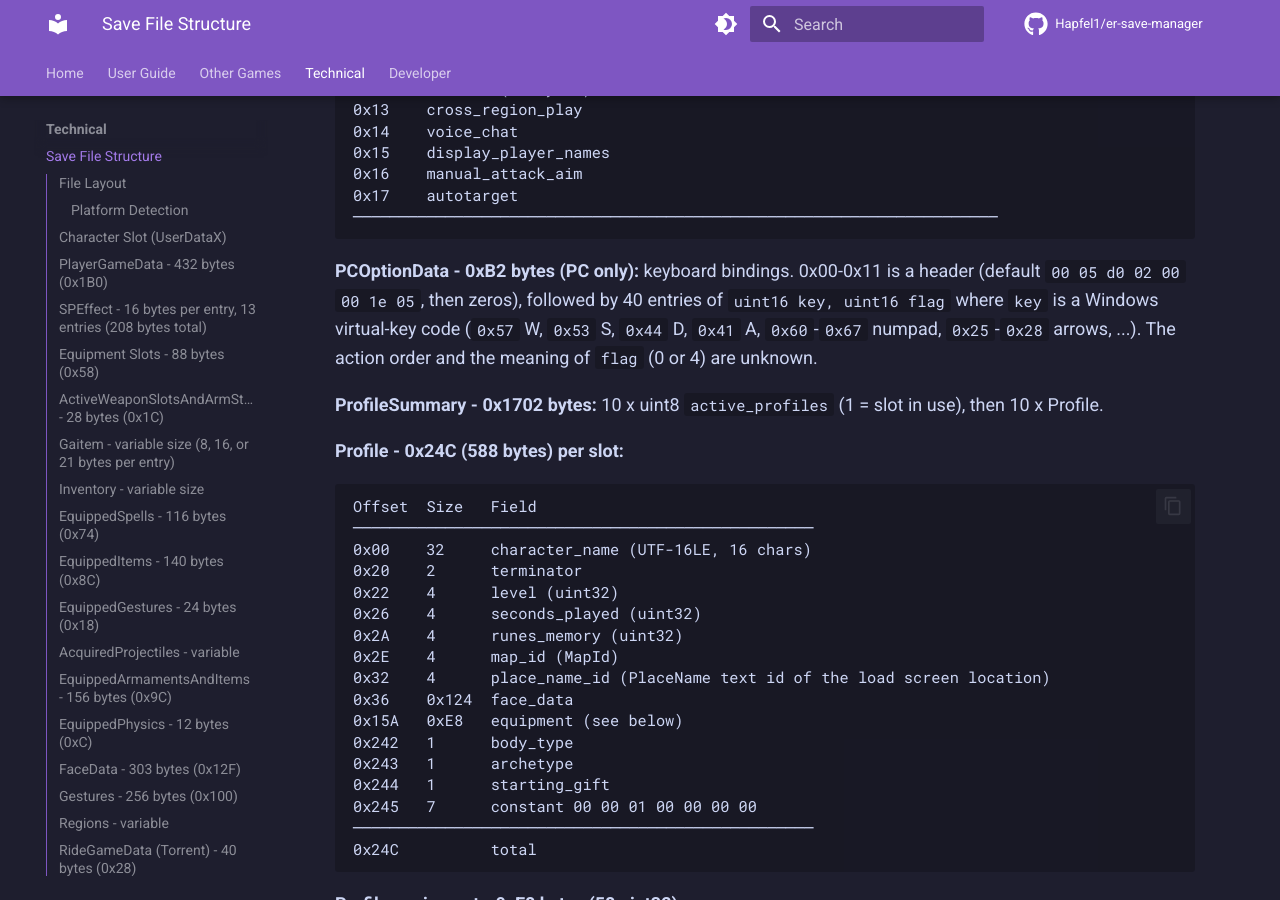
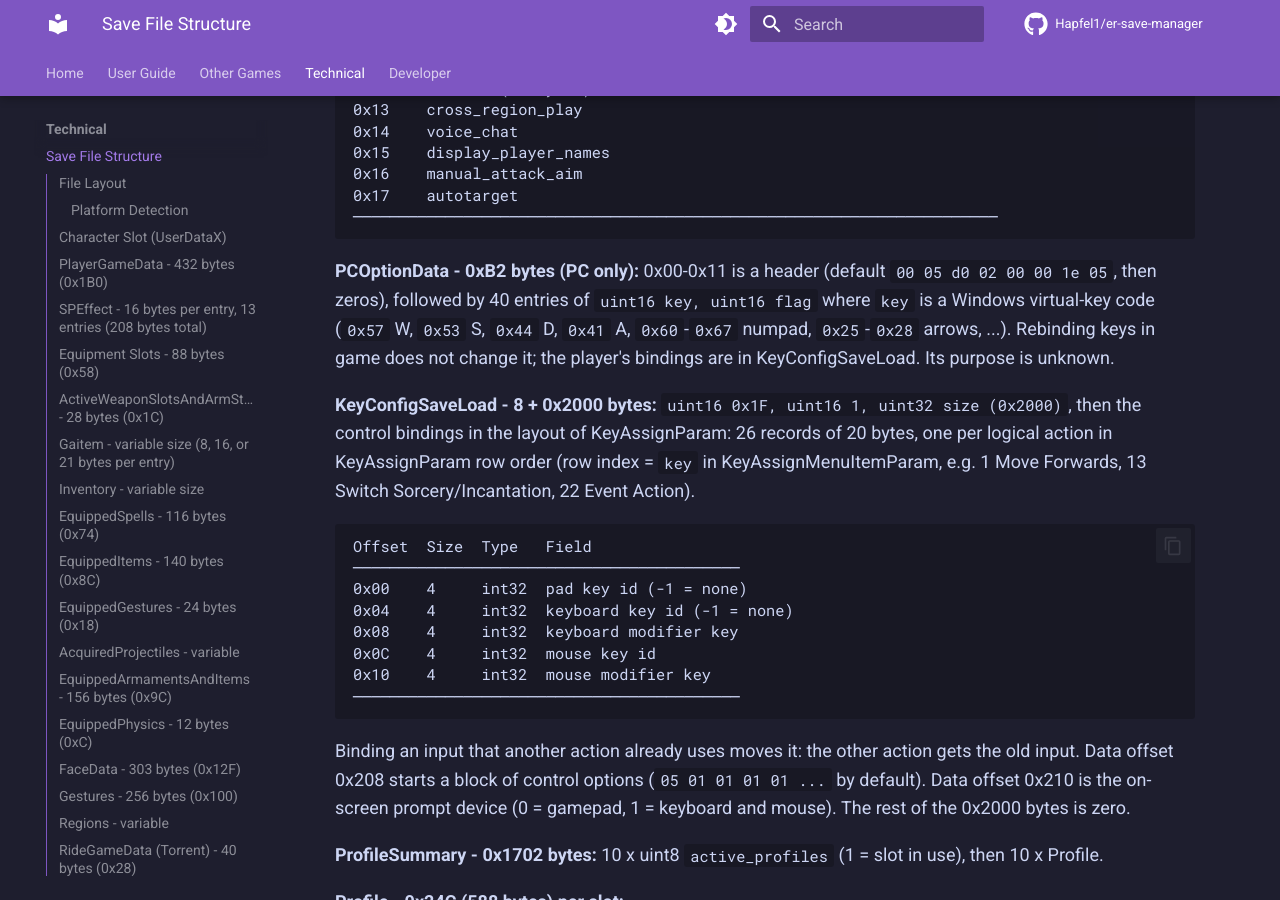
Before and after one commit to Hapfel1/er-save-manager, an MkDocs documentation site: the page built from docs/technical/save-file-structure.md, in a window 1280 px wide and 900 px high, scrolled down 28152 px. Built offline with MkDocs 1.6.1 and Material for MkDocs 9.7.7, drawn with Linux system fonts in a browser that asks for light colours; comment, search, counter and statistics services are not loaded; the version menu is left out; some of the changed text lies outside the part shown.

Commit message:
docs: Added KeyConfigSaveLoad description

````diff
--- a/docs/technical/save-file-structure.md
+++ b/docs/technical/save-file-structure.md
@@ -1136,7 +1136,7 @@ Offset  Size    Field
 0x1964  0x1702  ProfileSummary
 0x3066  5       GameMan bytes
 0x306B  0xB2    PCOptionData (PC only)
-...     var     KeyConfigSaveLoad (u16, u16, u32 size, size bytes)
+...     var     KeyConfigSaveLoad (u16, u16, u32 size, size bytes; see below)
 ...     8       game_man_0x118
 ...             unparsed remainder up to 0x60010
 ──────────────────────────────────────────────────────
@@ -1174,10 +1174,31 @@ Offset  Field                      Offset  Field
 ──────────────────────────────────────────────────────────────────────
 ```
 
-**PCOptionData - 0xB2 bytes (PC only):** keyboard bindings. 0x00-0x11 is a header (default
-`00 05 d0 02 00 00 1e 05`, then zeros), followed by 40 entries of `uint16 key, uint16 flag` where `key` is a
-Windows virtual-key code (`0x57` W, `0x53` S, `0x44` D, `0x41` A, `0x60`-`0x67` numpad, `0x25`-`0x28`
-arrows, ...). The action order and the meaning of `flag` (0 or 4) are unknown.
+**PCOptionData - 0xB2 bytes (PC only):** 0x00-0x11 is a header (default `00 05 d0 02 00 00 1e 05`, then
+zeros), followed by 40 entries of `uint16 key, uint16 flag` where `key` is a Windows virtual-key code (`0x57`
+W, `0x53` S, `0x44` D, `0x41` A, `0x60`-`0x67` numpad, `0x25`-`0x28` arrows, ...). Rebinding keys in game does
+not change it; the player's bindings are in KeyConfigSaveLoad. Its purpose is unknown.
+
+**KeyConfigSaveLoad - 8 + 0x2000 bytes:** `uint16 0x1F, uint16 1, uint32 size (0x2000)`, then the control
+bindings in the layout of KeyAssignParam: 26 records of 20 bytes, one per logical action in KeyAssignParam row
+order (row index = `key` in KeyAssignMenuItemParam, e.g. 1 Move Forwards, 13 Switch Sorcery/Incantation, 22
+Event Action).
+
+```
+Offset  Size  Type   Field
+──────────────────────────────────────────
+0x00    4     int32  pad key id (-1 = none)
+0x04    4     int32  keyboard key id (-1 = none)
+0x08    4     int32  keyboard modifier key
+0x0C    4     int32  mouse key id
+0x10    4     int32  mouse modifier key
+──────────────────────────────────────────
+```
+
+Binding an input that another action already uses moves it: the other action gets the old input. Data
+offset 0x208 starts a block of control options (`05 01 01 01 01 ...` by default). Data offset 0x210 is the
+on-screen prompt device (0 = gamepad, 1 = keyboard and mouse). The rest of the 0x2000 bytes is
+zero.
 
 **ProfileSummary - 0x1702 bytes:** 10 x uint8 `active_profiles` (1 = slot in use), then 10 x Profile.
 
````
Also changed, not shown: 1 other file.
